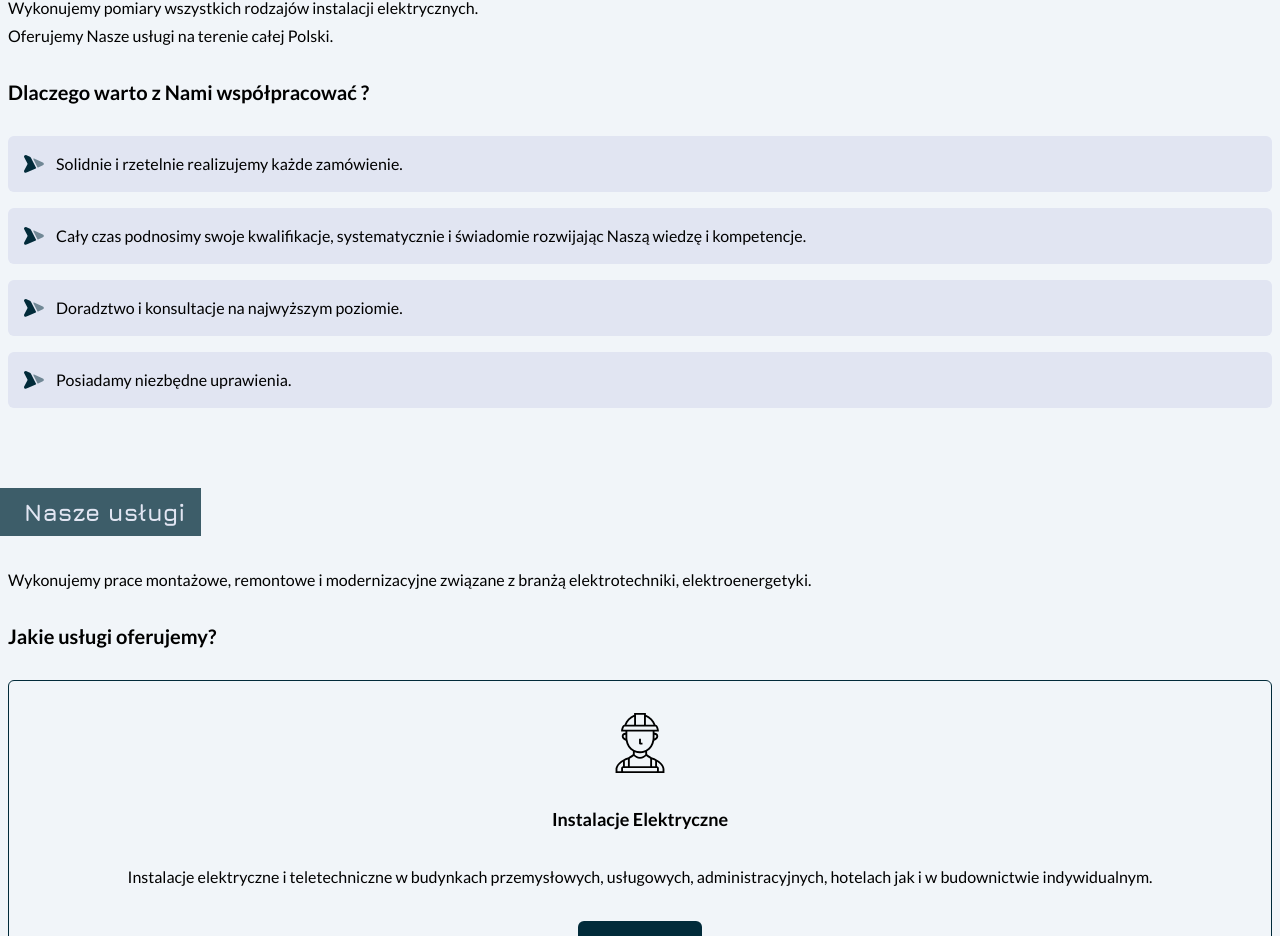
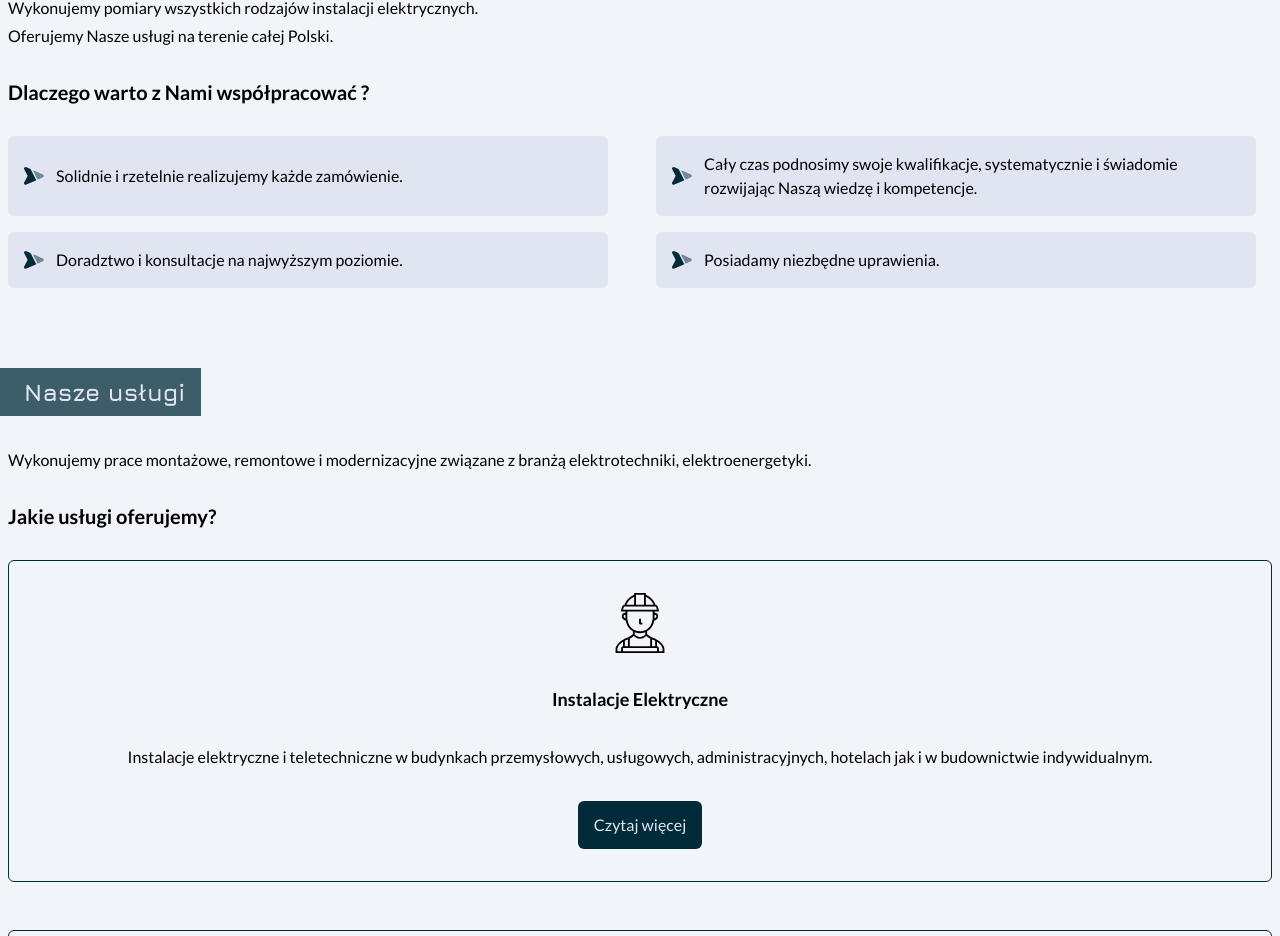
Before and after one commit to rafal19987/Olmat-Landing-Page-Electrician-Nextjs-Tailwind-TypeScript, a Next.js app: page / in a window 1280 px wide. Shown: the part 976-1912 px from the top of the page. Built offline with nearby package versions, Linux system fonts and the light colour scheme.

Commit message:
feat: add desktop biew for AboutSection

```diff
--- a/src/app/page.tsx
+++ b/src/app/page.tsx
@@ -77,10 +77,10 @@ const AboutSection = () => {
       </div>
       <div className="space-y-8">
         <Typography.H3>Dlaczego warto z Nami współpracować ?</Typography.H3>
-        <ul className="space-y-4">
+        <ul className="space-y-4 lg:grid lg:grid-cols-2 lg:gap-x-12 lg:gap-y-4 lg:space-y-0 lg:max-w-fit">
           {websiteConfig.advantagesOfCooperation.map((advantage, _) => (
             <li
-              className="flex gap-3 items-center p-4 bg-secondary rounded-md"
+              className="flex gap-3 items-center p-4 bg-secondary rounded-md h-full lg:items-starts lg:max-w-[600px]"
               key={_}
             >
               <Image src={rightArrowIcon} width={20} alt="" aria-hidden />
```
